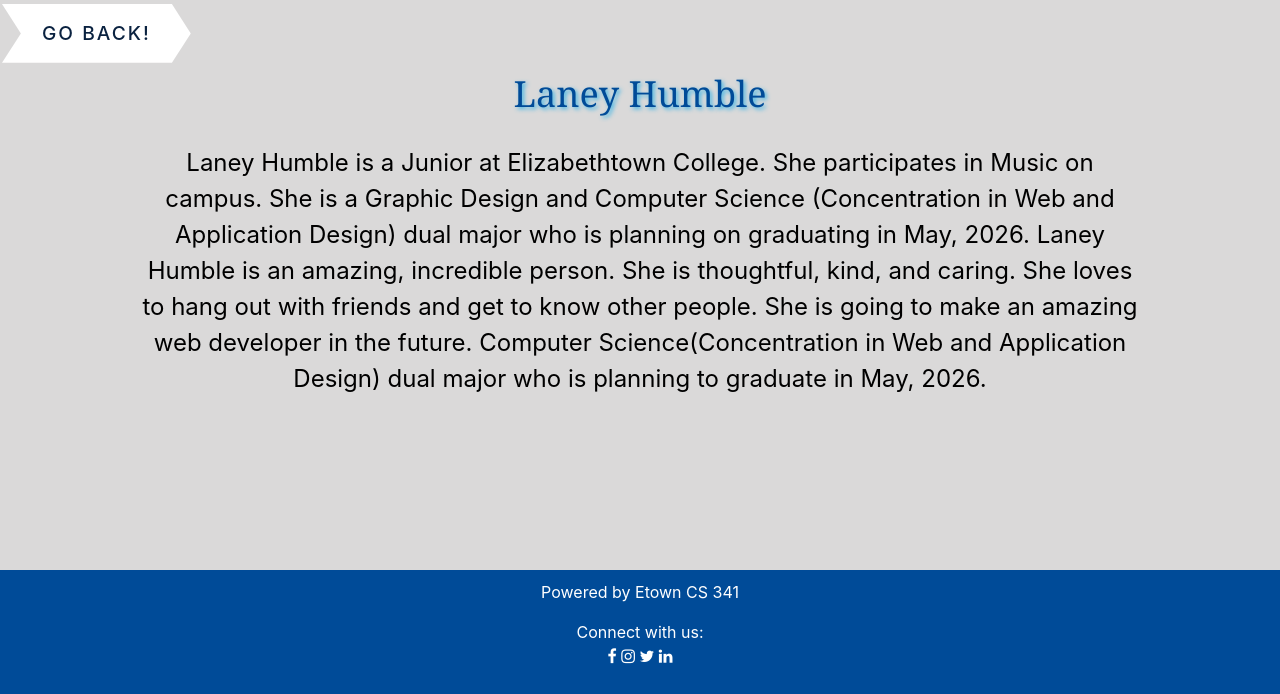
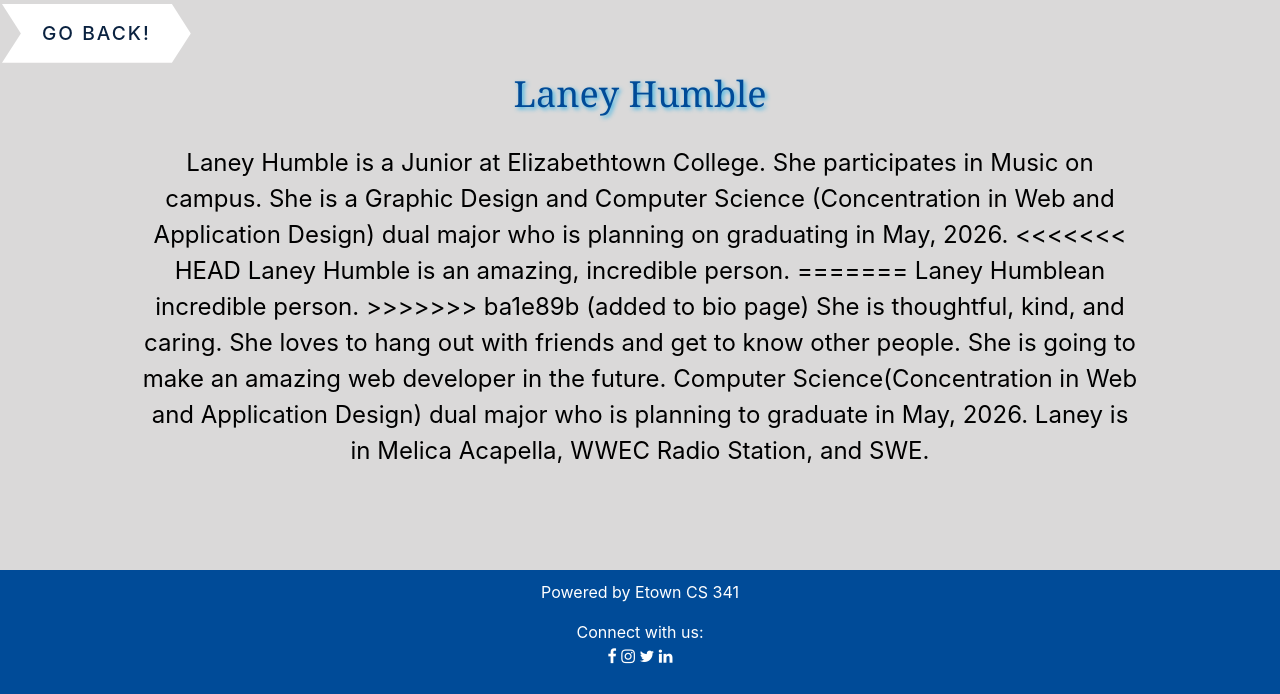
Before and after one commit to reddign/gamers, a PHP site: page /about/laney_humble.php in a window 1280 px wide. Shown: the part 106-800 px from the top of the page. Run offline with PHP 8.4, Linux system fonts and the light colour scheme.

Commit message:
added to bio page

```diff
--- a/web_src/general/about/laney_humble.php
+++ b/web_src/general/about/laney_humble.php
@@ -23,13 +23,19 @@ require "../../includes/head.php";
                            Computer Science (Concentration in Web and Application Design) dual major who is
                            planning on graduating in May, 2026.
 
+<<<<<<< HEAD
                            Laney Humble is an amazing, incredible person.
+=======
+                           Laney Humblean incredible person.
+>>>>>>> ba1e89b (added to bio page)
                            She is thoughtful, kind, and caring.
                            She loves to hang out with friends and get to know other people.
                            She is going to make an amazing web developer in the future.
 
                            Computer Science(Concentration in Web and Application Design) dual major who is planning to graduate
                            in May, 2026.
+
+                           Laney is in Melica Acapella, WWEC Radio Station, and SWE.
         </section>
     </main>
 </body>
```
